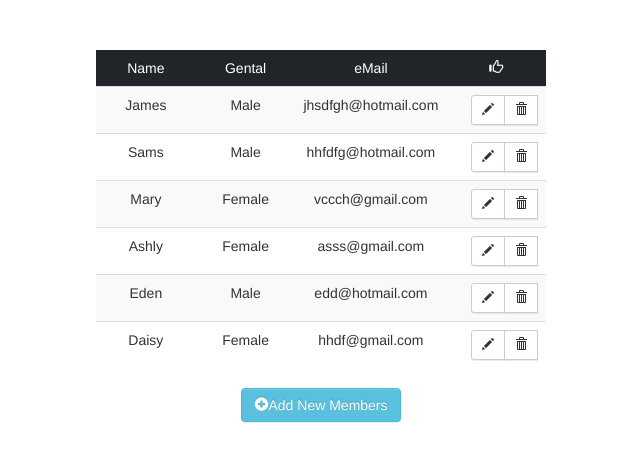
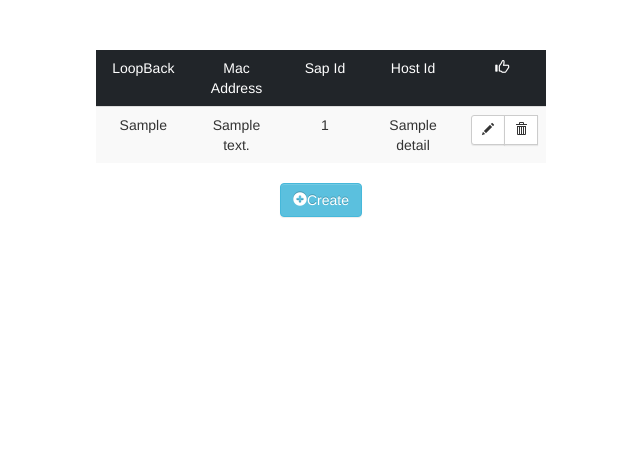
Before and after one commit to prachik2/Assignment20Jun2020, a Django app: page /network_details/network_details in a window 1280 px wide. Shown: the top 462 px of the page, without its empty margins (319-959 px from the left). Run offline with Django 3.2, Linux system fonts and the light colour scheme; tables that the repository leaves empty hold one stand-in row (values such as "Sample post"); some libraries are stand-ins or nearby versions.

Commit message:
list view updated.

```diff
--- a/exercise1/base_app/models.py
+++ b/exercise1/base_app/models.py
@@ -9,6 +9,7 @@
 import uuid
 
 from django.db import models, IntegrityError
+from django.urls import reverse
 from django.utils import timezone
 
 
@@ -59,7 +60,7 @@ class BaseModel(models.Model):
         to with  in the base model.
     """
 
-    id = models.UUIDField(primary_key=True, default=uuid.uuid4, editable=False)
+    id = models.UUIDField(primary_key=True, default=uuid.uuid4().hex, editable=False)
     auto_id = models.PositiveIntegerField(db_index=True, unique=True)
     creator = models.ForeignKey('auth.User', blank=True, related_name='creator_%(class)s_objects',
                                 on_delete=models.PROTECT)
@@ -71,6 +72,10 @@ class BaseModel(models.Model):
     is_deleted = models.BooleanField(default=False)
 
     objects = BaseQuerySet.as_manager()
+
+    def __str__(self):
+        return self.id
+
 
     class Meta:
         abstract = True
--- a/exercise1/data_generator_script.py
+++ b/exercise1/data_generator_script.py
@@ -6,7 +6,7 @@ import struct
 import socket
 
 from datetime import datetime
-from exercise1.exercise1.settings import DATABASES
+from exercise1.settings import DATABASES
 
 now = datetime.now()
 dbconn = MySQLdb.connect(
@@ -68,7 +68,7 @@ def insert_data():
                                                                                     values (%s,%s,%s,%s,%s,%s,\
                                                                                     %s,%s,%s,%s,%s) ;",
                            (
-                           [uuid.uuid1(), 1, 1, 0, now.strftime("%Y-%m-%d %H:%M:%S"), now.strftime("%Y-%m-%d %H:%M:%S"),
+                           [uuid.uuid1().hex, 1, 1, 0, now.strftime("%Y-%m-%d %H:%M:%S"), now.strftime("%Y-%m-%d %H:%M:%S"),
                             i, sap_ids[i], socket.inet_ntoa(struct.pack('>I', random.randint(1, 0xffffffff))), socket.inet_ntoa(struct.pack('<I',random.randint(1, 0xffffffff))),mac_address[i]]))
             dbconn.commit()
 
@@ -76,4 +76,4 @@ def insert_data():
 if __name__ == "__main__":
     n_unique = int(input("Enter No. of records to be inserted:(1...n)"))
     insert_data()
-    print(insert_data(), "Inserted.")
+    print("Inserted.")
--- a/exercise1/exercise1/settings.py
+++ b/exercise1/exercise1/settings.py
@@ -82,7 +82,8 @@ DATABASES = {
         'NAME': 'network_details',
         'HOST': 'localhost',
         'PORT': '3306',
-
+        'USER': 'root',
+        'PASSWORD': 'password',
     }
 }
 
--- a/exercise1/network_detail/views.py
+++ b/exercise1/network_detail/views.py
@@ -1,3 +1,4 @@
+from django.core.exceptions import ObjectDoesNotExist
 from django.db.models import Q
 from django.shortcuts import render
 
@@ -24,19 +25,40 @@ class NetworkDetailEditView(BaseEditView):
 class NetworkDetailListView(BaseListView):
     model = NetworkDetails
     template_name = 'network_details/network_details.html'
+    success_url = '/network_details'
 
     def get_queryset(self):
         queryset = super(NetworkDetailListView, self).get_queryset()
-        return queryset
-        # if self.request.GET.get('q'):
-        #     query_text = self.request.GET.get('q')
-        #     return queryset.filter(
-        #         Q(auto_id__icontains=query_text) | Q(loop_back__icontains=query_text) | Q(
-        #             host_name__icontains=query_text) | Q(
-        #             mac_address__icontains=query_text) | Q(phone__icontains=query_text) | Q(
-        #             sap_id__icontains=query_text)).select_related('user').only('pk', 'auto_id', 'user__username', 'first_name', 'last_name', 'email', 'phone', 'department')
-        # else:
-        #     return queryset.select_related('user').only('pk', 'auto_id', 'first_name', 'user__username', 'last_name', 'email', 'phone', 'department', 'user__is_active')
+        try:
+           queryset = NetworkDetails.objects.all()
+
+        except ObjectDoesNotExist:
+            pass
+
+        return queryset.order_by('mac_address').filter(is_deleted=False)
+
+    def get_context_data(self, **kwargs):
+        context = {
+
+            'title': "Network Details",
+            'panel_title': 'Local Networks',
+            'details': self.get_queryset(),
+        }
+        return context
+
+    # def get_queryset(self):
+    #     queryset = super(NetworkDetailListView, self).get_queryset()
+    #     if self.request.GET.get('q'):
+    #         query_text = self.request.GET.get('q')
+    #         print(queryset,"--------")
+    #         return queryset.filter(
+    #             Q(auto_id__icontains=query_text) |
+    #             Q(loop_back__icontains=query_text) |
+    #             Q(host_name__icontains=query_text) |
+    #             Q(mac_address__icontains=query_text)  |
+    #             Q(sap_id__icontains=query_text)).select_related('mac_address').only('pk', 'auto_id')
+    #     else:
+    #         return queryset.select_related('mac_address').only('pk', 'auto_id', 'sap_id', 'mac_address', 'loop_back', 'host_name')
 
 
 class NetworkDetailDeleteView(BaseDeleteView):
--- a/exercise1/templates/network_details/network_details.html
+++ b/exercise1/templates/network_details/network_details.html
@@ -1,7 +1,7 @@
 <!DOCTYPE html>
 <html lang="en">
 <head>
- <title>Bootstrap Example</title>
+ <title>Network Details</title>
  <meta charset="utf-8">
  <meta name="viewport" content="width=device-width, initial-scale=1">
  <link rel="stylesheet" href="https://maxcdn.bootstrapcdn.com/bootstrap/4.0.0/css/bootstrap.min.css">
@@ -33,45 +33,24 @@
        <table class="table table-borded table-responsive table-striped " id="table-list">
            <thead class="table-dark">
                <tr>
-                   <td>Name</td>
-                   <td>Gental</td>
-                   <td>eMail</td>
+                   <td>LoopBack</td>
+                   <td>Mac Address</td>
+                   <td>Sap Id</td>
+                   <td>Host Id</td>
                </tr>
            </thead>
            <tbody>
+                {% for detail in details %}
                <tr>
-                   <td>James</td>
-                   <td>Male</td>
-                   <td>jhsdfgh@hotmail.com</td>
+                   <td>{{detail.loop_back}}</td>
+                   <td>{{detail.mac_address}}</td>
+                   <td>{{detail.sap_id}}</td>
+                   <td>{{detail.host_name}}</td>
                </tr>
-               <tr>
-                   <td>Sams</td>
-                   <td>Male</td>
-                   <td>hhfdfg@hotmail.com</td>
-               </tr>
-               <tr>
-                   <td>Mary</td>
-                   <td>Female</td>
-                   <td>vccch@gmail.com</td>
-               </tr>
-               <tr>
-                   <td>Ashly</td>
-                   <td>Female</td>
-                   <td>asss@gmail.com</td>
-               </tr>
-               <tr>
-                   <td>Eden</td>
-                   <td>Male</td>
-                   <td>edd@hotmail.com</td>
-               </tr>
-               <tr>
-                   <td>Daisy</td>
-                   <td>Female</td>
-                   <td>hhdf@gmail.com</td>
-               </tr>
+                {% endfor %}
            </tbody>
        </table>
-       <button class="btn btn-info" id="add"><span class="glyphicon glyphicon-plus-sign"></span>Add New Members</button>
+       <button class="btn btn-info" id="add"><span class="glyphicon glyphicon-plus-sign"></span>Create</button>
    </div>
 </body>
 <script>
```
Also changed, not shown: exercise1/exercise1.4.py (added, +19 -0 lines).
